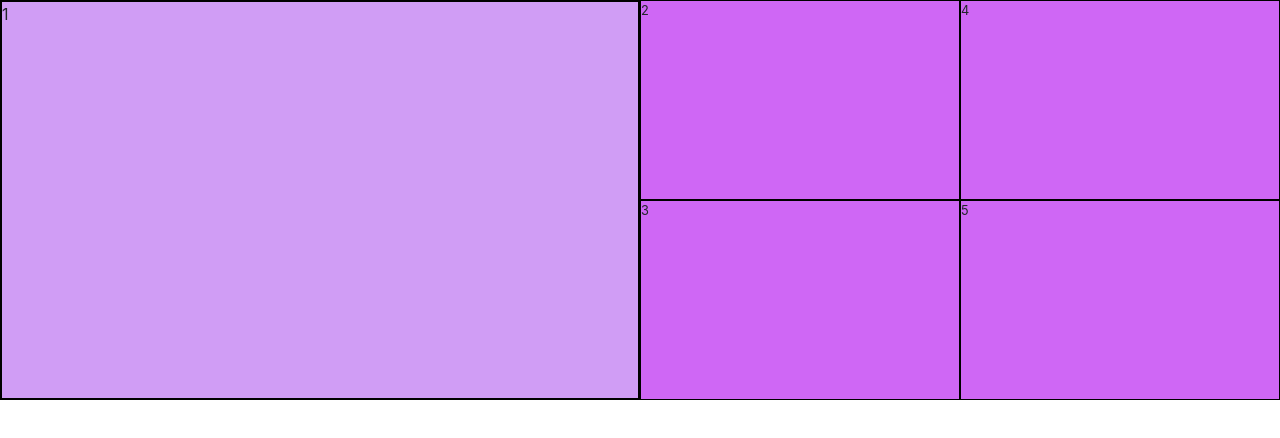
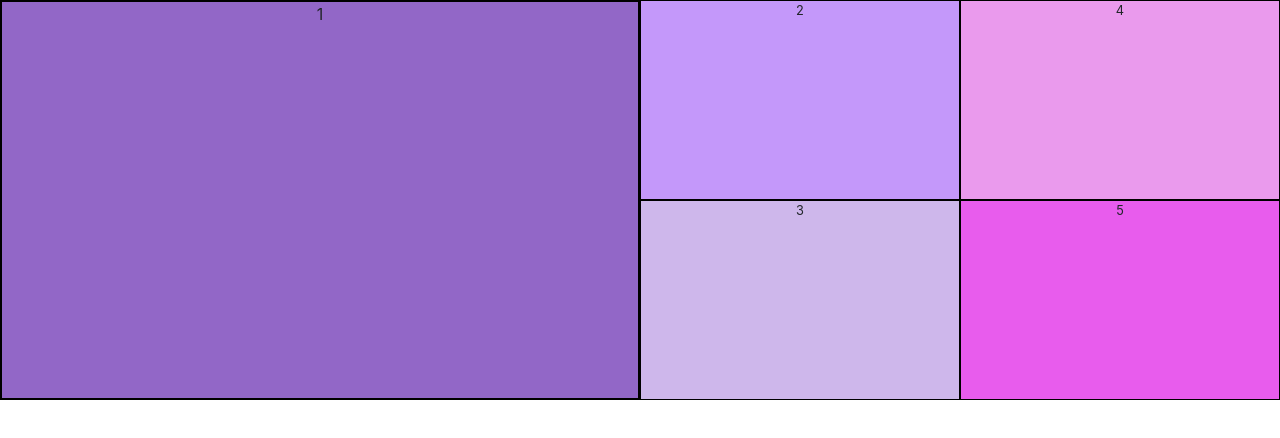
Before and after one commit to BeatriceJac/Greetings_flex-animation, a plain HTML site: page index.html in a window 1280 px wide. Drawn offline with Linux system fonts and the light colour scheme.

Commit message:
changed background colors

```diff
--- a/index.html
+++ b/index.html
@@ -11,11 +11,11 @@
 <body>
 
 <div class="main">
-    <div class="big">1</div>
-    <div class="small">2</div>
-    <div class="small">3</div>
-    <div class="small">4</div>
-    <div class="small">5</div>
+    <div class="big bgcolor1">1</div>
+    <div class="small bgcolor2">2</div>
+    <div class="small bgcolor3">3</div>
+    <div class="small bgcolor4">4</div>
+    <div class="small bgcolor5">5</div>
 
 </div>
 
--- a/style.css
+++ b/style.css
@@ -20,18 +20,37 @@
     width: 100%;
     background-color: #d09df5;
     border: solid 2px black;
+    text-align: center;
 
 }
 
 .small {
     height: 25%;
     width: 50%;
-    background-color: #cf67f5;
     border: solid 1px black;
-
+    text-align: center;
 }
 
+.bgcolor1 {
+    background-color: #9267c7;
+}
 
+.bgcolor2{
+    background-color: #c498fa;
+}
+
+.bgcolor3{
+    background-color: #ceb7eb;
+}
+
+.bgcolor4{
+    background-color: #ea9aed;
+}
+.bgcolor5{
+background-color: #e85ced;
+}
+
+/* didesniam eranui nei mobilus */
 
 @media (min-width: 480px){
 
```
